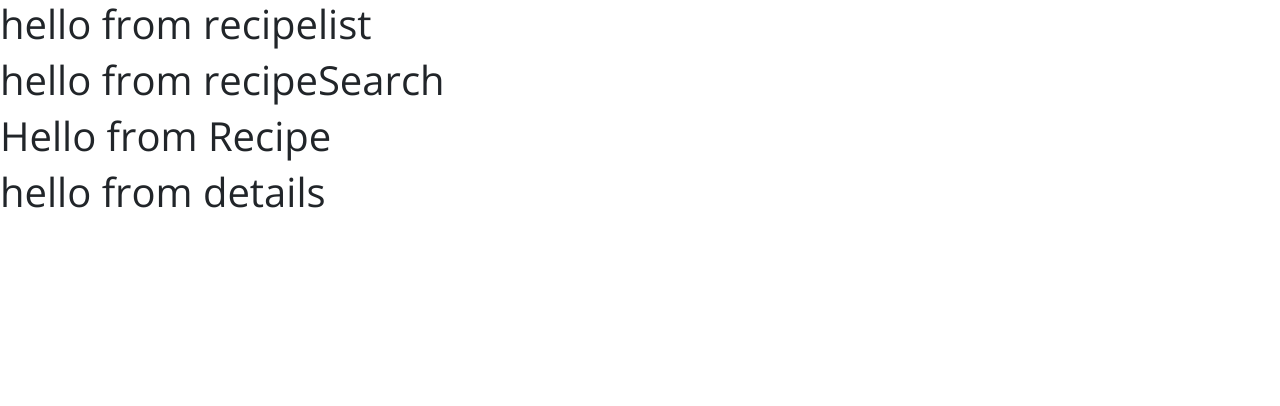
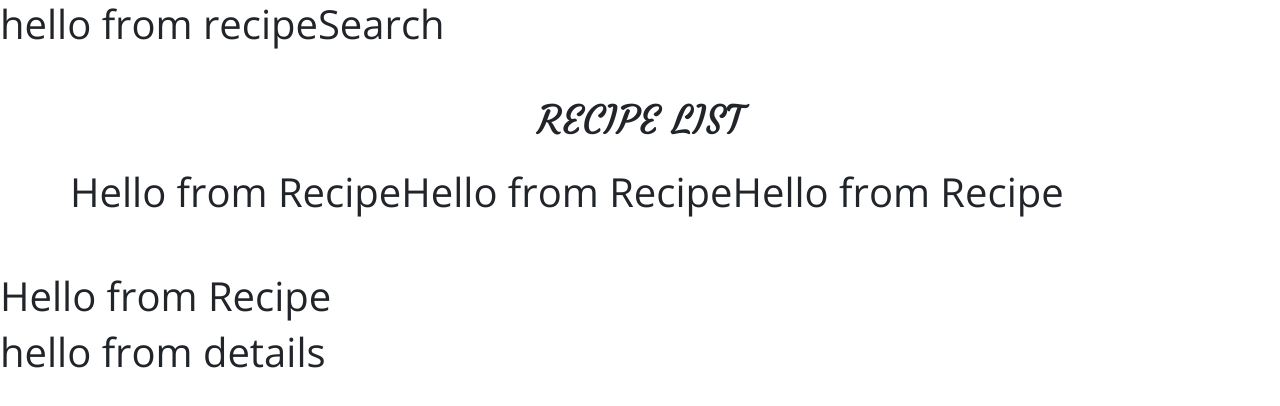
Before and after one commit to LuanB/ReactRecipesWebApp, a React (Create React App) app: page / in a window 1280 px wide. Shown: the top 406 px of the page. Built offline with nearby package versions, Linux system fonts and the light colour scheme.

Commit message:
put the data into state and looped though json data in the recipe list component

```diff
--- a/src/App.js
+++ b/src/App.js
@@ -31,7 +31,7 @@ class App extends Component {
 
 
   render() {
-    console.log(this.state.recipes);
+    //console.log(this.state.recipes);
 
     return (
     <React.Fragment>
--- a/src/components/RecipeList.js
+++ b/src/components/RecipeList.js
@@ -3,11 +3,41 @@ import Recipe from './Recipe'
 import RecipeSearch from './RecipeSearch'
 
 export class RecipeList extends Component {
+
+
+
   render() {
+
+      const {recipes} = this.props;
+
     return (
     <React.Fragment>
-    <h1>hello from recipelist</h1>
+
     <RecipeSearch></RecipeSearch>
+
+    <div className="container my-5">
+      {/* title */}
+      <div className="row">
+        <div className="col-10 mx-auto col-md-6 text-center text-uppercase mb-3">
+        <h1 className="text-slanted">recipe list</h1>
+        </div>
+      </div>
+      {/* end of title */}
+      <div className="row">
+        {
+          recipes.map(recipe => {
+            return(
+              <Recipe
+                key={recipe.recipe_id}
+                recipe={recipe} />
+            )
+          })
+        }
+      </div>
+
+
+    </div>
+
 
     <Recipe></Recipe>
 
```
